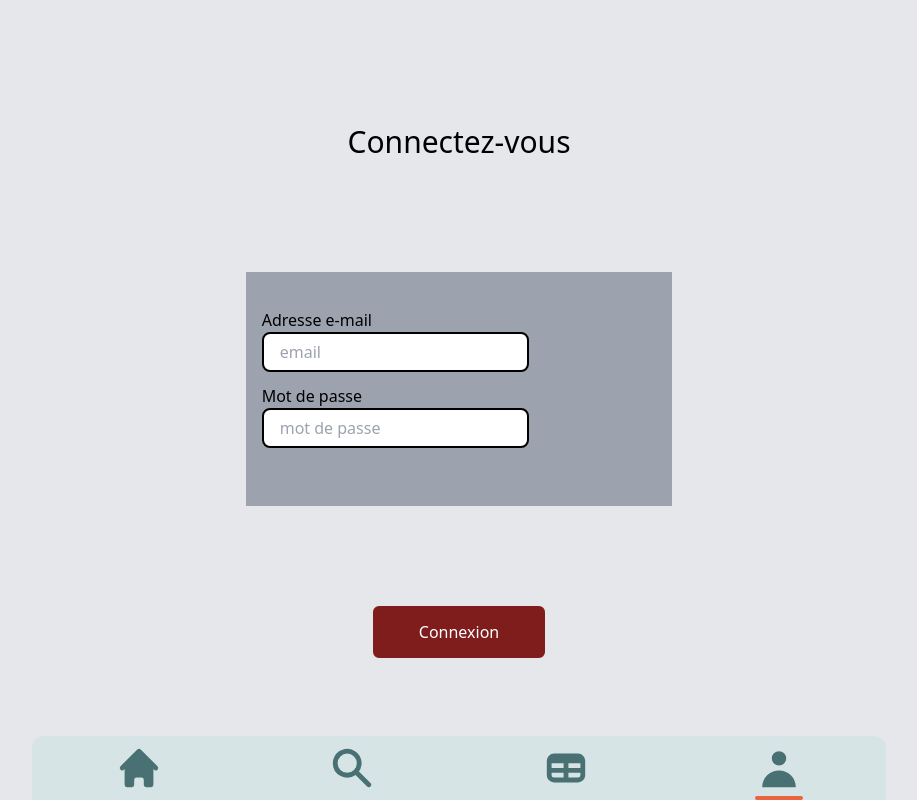
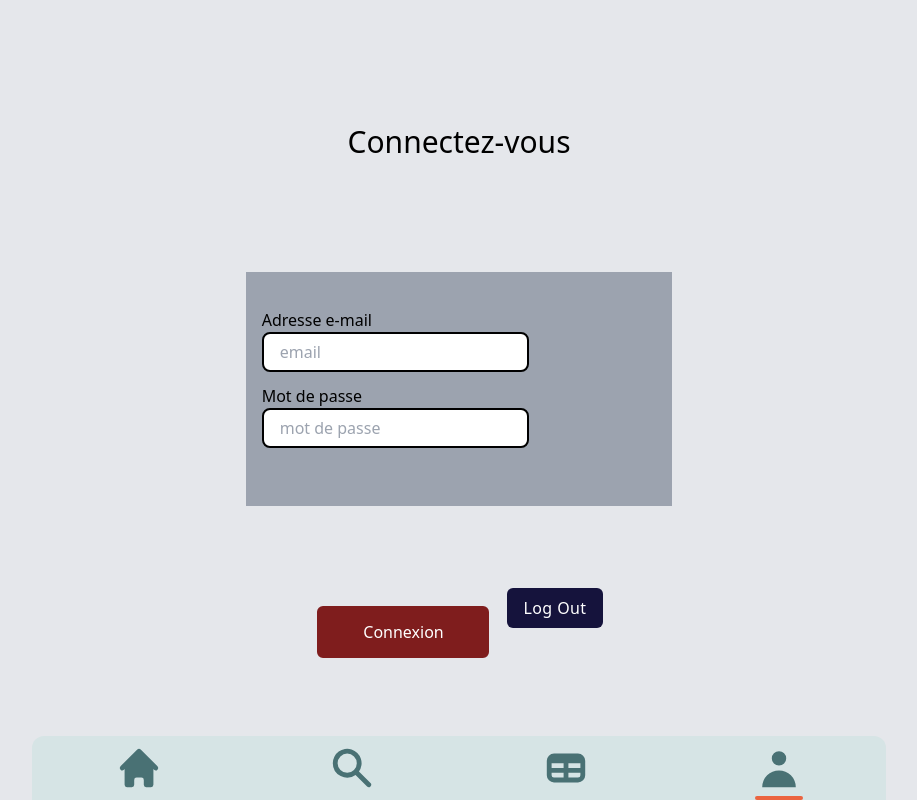
Before and after one commit to DavyR01/hackathon2, a React (Vite) app in the folder frontend/: page /login in a window 1280 px wide. Shown: the whole page, without its empty margins (181-1098 px from the left). Built offline with nearby package versions, Linux system fonts and the light colour scheme.

Commit message:
authentification finalisée

```diff
--- /dev/null
+++ b/frontend/src/components/Logout.jsx
@@ -0,0 +1,24 @@
+import React from "react";
+import { useNavigate } from "react-router-dom";
+import { useCurrentUserContext } from "../contexts/UserContext";
+
+function LogOut() {
+  const navigate = useNavigate();
+  const { setUser } = useCurrentUserContext();
+  const onClick = () => {
+    localStorage.clear();
+    setUser({});
+    navigate("/");
+  };
+  return (
+    <button
+      type="button"
+      onClick={onClick}
+      className="md:ml-4 px-4 py-2 tracking-wide text-white transition-colors duration-200 transform bg-[#15133C] rounded-md hover:shadow hover:bg-[#FFFFFF] hover:text-[#15133C] hover:border hover:border-[#15133C]"
+    >
+      Log Out
+    </button>
+  );
+}
+
+export default LogOut;
--- a/frontend/src/pages/Login.jsx
+++ b/frontend/src/pages/Login.jsx
@@ -2,6 +2,7 @@ import { useNavigate } from "react-router-dom";
 import { useState } from "react";
 import Navbar from "../components/Navbar";
 import { useCurrentUserContext } from "../contexts/UserContext";
+import LogOut from "../components/Logout";
 
 function Login() {
   const { setUser, setToken } = useCurrentUserContext();
@@ -74,6 +75,7 @@ function Login() {
               >
                 Connexion
               </button>
+              <LogOut />
             </div>
           </form>
         </div>
```
